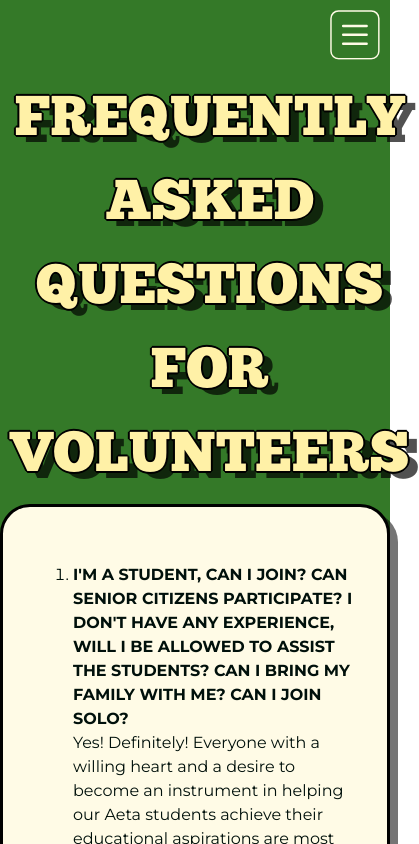
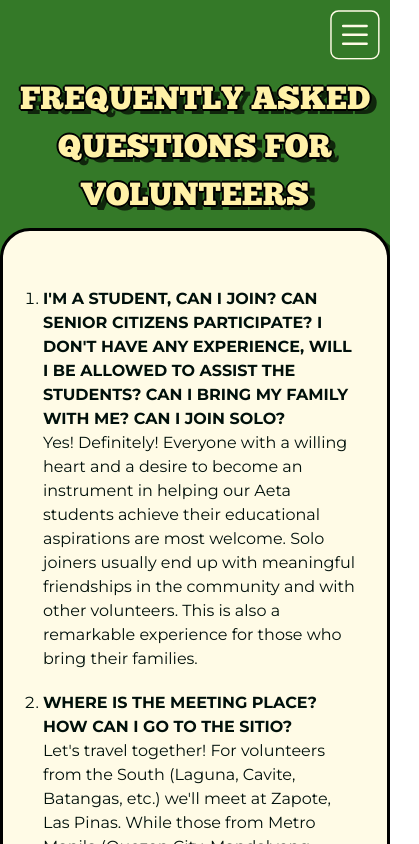
Before and after one commit to Aron-Arboleda/LiwanagAtDunong, a React (Vite) app: page /faqs in a window 390 px wide. Shown: the top 844 px of the page, 419 px wide, since content can reach past the window. Built offline with nearby package versions, Linux system fonts and the light colour scheme; a web font is replaced by a local one.

Commit message:
FAQs page responsive

```diff
--- a/src/styles/App.css
+++ b/src/styles/App.css
@@ -86,7 +86,6 @@ th:nth-child(n + 2) {
   text-shadow: 2px 0 #000000, -2px 0 #000000, 0 2px #000000, 0 -2px #000000,
     1px 1px #000000, -1px -1px #000000, 1px -1px #000000, -1px 1px #000000,
     10px 7px rgba(0, 0, 0, 0.683);
-  font-size: 3.5rem;
   text-align: center;
   display: inline-block;
   margin: 10px;
@@ -141,6 +140,7 @@ th:nth-child(n + 2) {
   align-items: center;
   gap: 10px;
   margin: 30px 0 0 0;
+  font-family: "Montserrat";
 }
 
 .inlineImageAndTextContainer img {
@@ -169,6 +169,7 @@ th:nth-child(n + 2) {
 .pageOrderedList {
   font-family: "Montserrat";
   color: var(--pallete-black);
+  padding-left: 10px;
 }
 
 .pageOrderedList li {
@@ -280,6 +281,20 @@ th:nth-child(n + 2) {
   .pageImage {
     height: 200px;
   }
+
+  .inlineImageAndTextContainer {
+    font-size: 0.8rem;
+  }
+  .inlineImageAndTextContainer img {
+    width: 30px;
+  }
+
+  .pageTitleH1-style3 {
+    font-size: clamp(2rem, 3.5vw, 4rem);
+    text-shadow: 2px 0 #000000, -2px 0 #000000, 0 2px #000000, 0 -2px #000000,
+      1px 1px #000000, -1px -1px #000000, 1px -1px #000000, -1px 1px #000000,
+      7px 5px rgba(0, 0, 0, 0.683);
+  }
 }
 
 @media (max-width: 1080px) {
```
